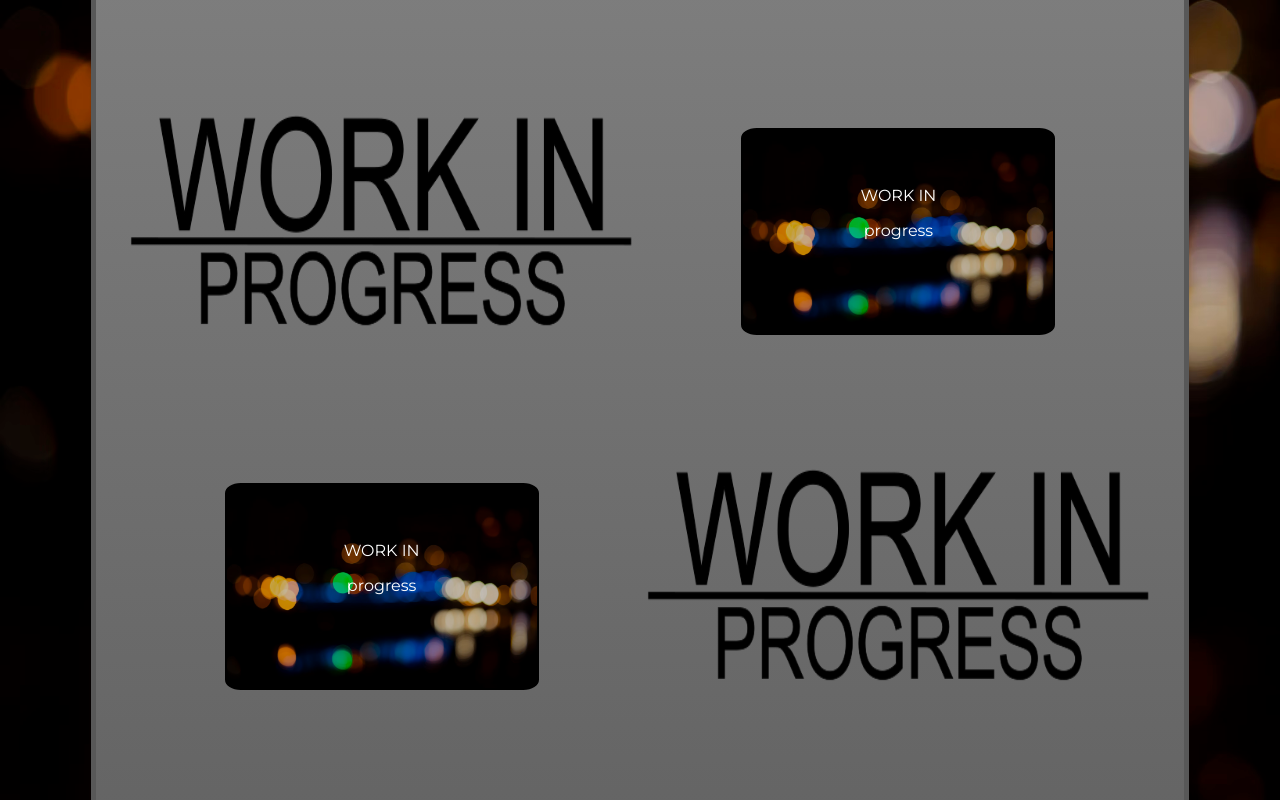
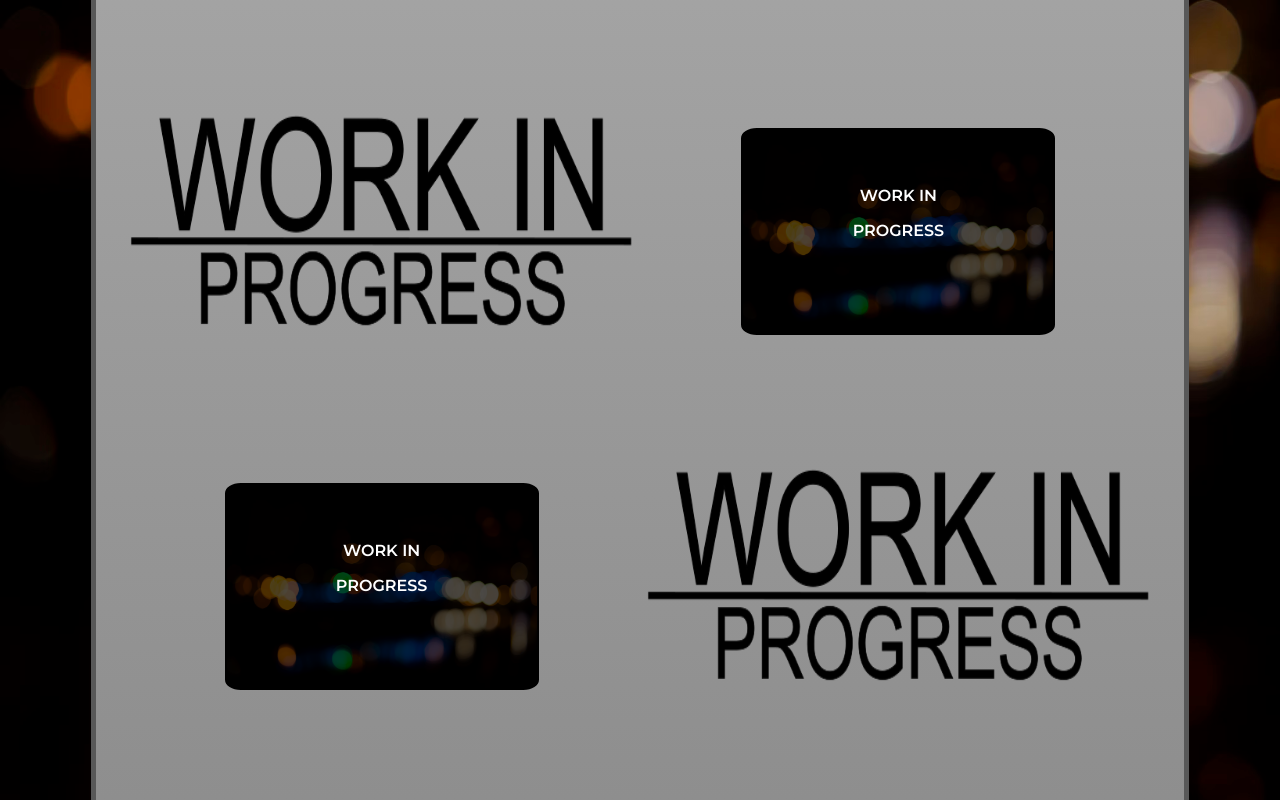
Before and after one commit to Evanltrc/evanltrc.github.io, a plain HTML site: page pageD.html in a window 1280 px wide. Shown: the part 1180-1980 px from the top of the page. Drawn offline with Linux system fonts and the light colour scheme.

Commit message:
transfert

```diff
--- a/pageD.html
+++ b/pageD.html
@@ -1,3 +1,4 @@
+
 <!DOCTYPE html>
 <html lang="fr">
 
@@ -10,7 +11,7 @@
     <link
         href="https://fonts.googleapis.com/css2?family=Anton&family=Montserrat:ital,wght@0,100..900;1,100..900&family=Noto+Serif:ital,wght@0,100..900;1,100..900&family=Open+Sans:ital,wght@0,300..800;1,300..800&family=Oswald:wght@200..700&family=Source+Sans+3:ital,wght@0,200..900;1,200..900&display=swap"
         rel="stylesheet">
-    <link rel="icon" href="assets/ELT_logo_cropped.png"> <!-- la page de style est relier a la page style C comme le principe des pages sont les même-->
+    <link rel="icon" href="assets/ELT_logo_cropped.png" > <!-- la page de style est relier a la page style C comme le principe des pages sont les même-->
     <title>Projet JavaScript</title>
 </head>
 
@@ -44,7 +45,7 @@
             <div class="bloc-texte" id="bloc1">
                 <div id="texte-int">
                     <p>WORK IN</p>
-                    <p>progress</p>
+                    <p>PROGRESS</p>
                 </div>
             </div>
             <!--<iframe id="iframe2" src="../LeTerrecEvanSite/index.html">
@@ -53,7 +54,7 @@
             <div class="bloc-texte" id="bloc2">
                 <div id="texte-int">
                     <p>WORK IN</p>
-                    <p>progress</p>
+                    <p>PROGRESS</p>
                 </div>
 
             </div>
--- a/styleA.css
+++ b/styleA.css
@@ -1,7 +1,7 @@
+
 body {
     margin: 0;
     padding: 0;
-    font-family: Arial, sans-serif;
     background-image: url('assets/fond.avif');
     background-size: cover;
     background-attachment: fixed;
@@ -37,7 +37,7 @@ h2 {
 }
 
 .content {
-    background: linear-gradient(#888888, #585858);
+    background: linear-gradient(#adadad, #888888);
     display: block;
     height: 225vh;
     border: 5px solid #585858;
@@ -72,6 +72,8 @@ h2 {
     background-position: bottom;
     background-position: left;
     background-size: 100%;
+    background-color: rgba(0, 0, 0, 0.7);
+    background-blend-mode: darken;
     color: #ffffff;
     height: 100%;
     width: 40%;
@@ -79,6 +81,7 @@ h2 {
     border-radius: 5%;
     border: 2px solid black;
     margin-top: 15%;
+    font-weight: 600;
 
 
 }
@@ -104,6 +107,9 @@ h2 {
     border-radius: 5%;
     border: 2px solid black;
     margin-top: 15%;
+    background-color: rgba(0, 0, 0, 0.699);
+    background-blend-mode: darken;
+    font-weight: 600;
 }
 
 .phone img {
@@ -133,7 +139,9 @@ h2 {
     margin-top: 15%;
     margin-right: 0;
     margin-left: auto;
-
+    background-color: rgba(0, 0, 0, 0.699);
+    background-blend-mode: darken;
+    font-weight: 600;
 }
 
 .bloc-droite img {
@@ -247,7 +255,8 @@ p {
     font-family: "Source Sans 3", sans-serif;
     font-size: large;
     font-weight: italic;
-    color: white;
+    color: black;
+    font-weight: 600;
 }
 
 p {
--- a/styleB.css
+++ b/styleB.css
@@ -1,3 +1,4 @@
+
 body {
     margin: 0;
     padding: 0;
@@ -37,15 +38,16 @@ h2 {
 }
 
 .content {
-    background: linear-gradient(#888888, #585858);
+    background: linear-gradient(#adadad, #888888);
+    display: block;
     height: 250vh;
     border: 5px solid #585858;
     width: 85%;
     margin-left: auto;
     margin-right: auto;
-    margin-bottom: 10vh;
     text-align: center;
-    border-radius: 5%;
+    border-top-left-radius: 5%;
+    border-top-right-radius: 5%;
 }
 
 .grid {
--- a/styleC.css
+++ b/styleC.css
@@ -1,3 +1,4 @@
+
 body {
     margin: 0;
     padding: 0;
@@ -15,7 +16,7 @@ h1 {
     font-family: "Noto Serif", serif;
     font-weight: 400;
     font-style: normal;
-
+    color: #fff;
 }
 
 h2 {
@@ -38,15 +39,16 @@ h2 {
 }
 
 .content {
-    background: linear-gradient(#888888, #585858);
-    height: 200vh;
+    background: linear-gradient(#adadad, #888888);
+    display: block;
+    height: 175vh;
     border: 5px solid #585858;
     width: 85%;
     margin-left: auto;
     margin-right: auto;
-    margin-bottom: 10vh;
     text-align: center;
-    border-radius: 5%;
+    border-top-left-radius: 5%;
+    border-top-right-radius: 5%;
 
 }
 
@@ -86,8 +88,6 @@ h2 {
     border-bottom: 4px solid #585858;
     padding: 10px 10px;
 }
-
-
 
 .deroulant li {
     position: relative;
@@ -131,12 +131,6 @@ h2 {
     display: block;
 }
 
-.liste ul {
-    text-align: left;
-    justify-self: center;
-}
-
-
 .deroulant>li:not(:last-child)::after {
     content: "";
     border: 1px solid #c2c2c2;
@@ -148,14 +142,8 @@ h2 {
     top: 10%;
 }
 
-
-
 a:hover {
     color: #18a1d2;
-}
-
-.deroulant .sousmenu {
-    border: 0px;
 }
 
 #sh {
@@ -204,7 +192,7 @@ iframe {
     background-position: left;
     background-size: 100%;
     background-blend-mode: darken;
-    background-color: #0000003b;
+    background-color: rgba(0, 0, 0, 0.7);
     color: #ffffff;
     height: 50%;
     width: 60%;
@@ -212,6 +200,7 @@ iframe {
     border-radius: 5%;
     border: 2px solid black;
     margin: auto;
+    font-weight: 600;
 }
 
 .bloc-texte p {
@@ -231,4 +220,5 @@ iframe {
 #texte-int {
     margin-top: 18%;
     margin-bottom: auto;
+
 }
--- a/styleE.css
+++ b/styleE.css
@@ -1,3 +1,4 @@
+
 
 body {
     margin: 0;
@@ -18,6 +19,11 @@ body::before {
     background: rgba(0, 0, 0, 0.3);
     z-index: -1;
 }
+
+.custom-button:hover {
+    color: #18a1d2;
+}
+
 
 .deroulant {
     padding: 0;
```
Also changed, not shown: index.html (+1 -3 lines), pageB.html (+2 -1 lines), pageC.html (+2 -1 lines), pageE.html (+1 -1 lines).
